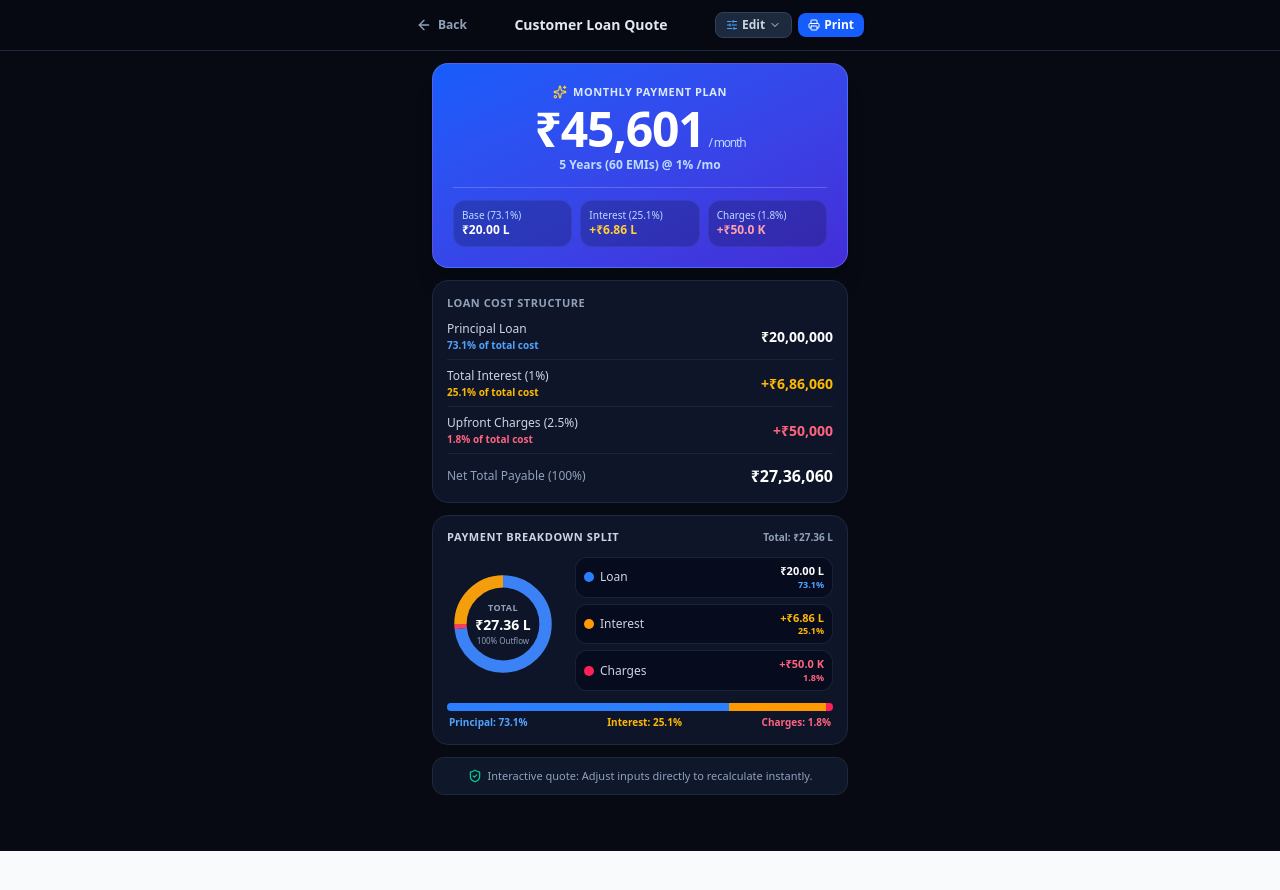
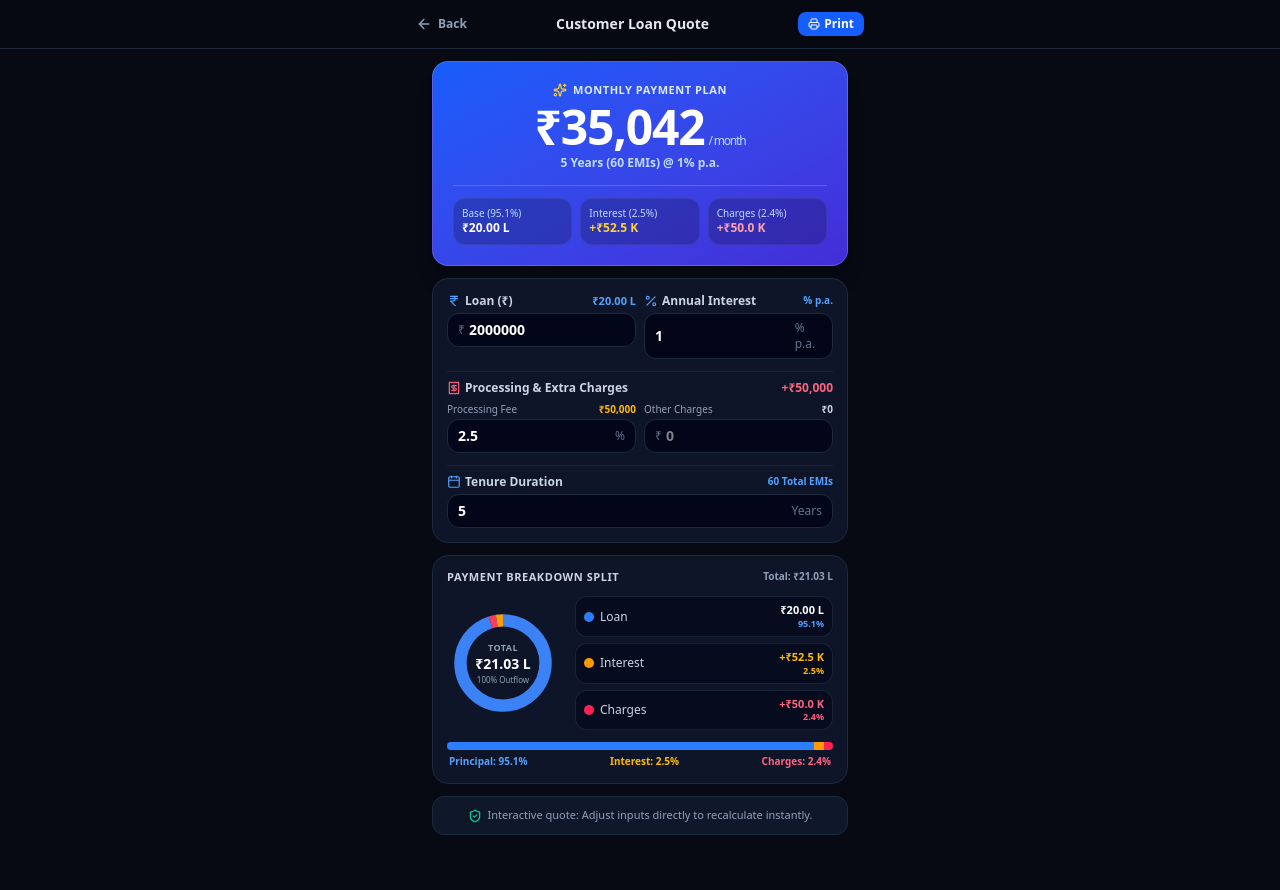
Before and after one commit to elahi154/salescalc, a Next.js app: page /customer-view in a window 1280 px wide. Before the commit the page ends 851 px from the top, so only its background shows below. Built offline with nearby package versions, Linux system fonts and the light colour scheme.

Commit message:
refactor: simplify customer view page by removing unused controls and optimizing input handling

```diff
--- a/src/app/customer-view/page.tsx
+++ b/src/app/customer-view/page.tsx
@@ -10,9 +10,6 @@ import {
   Sparkles,
   ShieldCheck,
   Receipt,
-  SlidersHorizontal,
-  ChevronDown,
-  ChevronUp,
   IndianRupee,
   Percent,
   Calendar,
@@ -20,14 +17,13 @@ import {
 
 export default function CustomerViewPage() {
   const { inputs, updateInput } = useLoanCalculator();
-  const [showControls, setShowControls] = useState<boolean>(false);
   const [activeSlice, setActiveSlice] = useState<'all' | 'loan' | 'charges' | 'interest'>('all');
 
   // Direct editable charges state for Customer View
   const [processingFeePercent, setProcessingFeePercent] = useState<number>(2.5);
   const [otherCharges, setOtherCharges] = useState<number>(0);
 
-  const { loanAmount, interestRate, rateType, tenureValue, tenureType } = inputs;
+  const { loanAmount, interestRate, tenureValue, tenureType } = inputs;
 
   // Real-time Capitalized Math controlled right from this page
   const processingFeeAmount = Math.round(((loanAmount || 0) * (processingFeePercent || 0)) / 100);
@@ -35,7 +31,8 @@ export default function CustomerViewPage() {
   const financedPrincipal = (loanAmount || 0) + totalUpfrontCharges;
 
   const totalMonths = tenureType === 'years' ? (tenureValue || 1) * 12 : (tenureValue || 1);
-  const annualRatePercent = rateType === 'monthly' ? (interestRate || 0) * 12 : (interestRate || 0);
+  // Pure annual rate calculation
+  const annualRatePercent = interestRate || 0;
   const monthlyRateDecimal = annualRatePercent / 12 / 100;
 
   // Exact live EMI & interest calculation
@@ -87,17 +84,6 @@ export default function CustomerViewPage() {
             Customer Loan Quote
           </span>
 
-          <div className="flex items-center gap-1.5">
-            <button
-              type="button"
-              onClick={() => setShowControls(!showControls)}
-              className="px-2.5 py-1 rounded-lg bg-slate-800 hover:bg-slate-700 text-xs font-bold text-slate-300 flex items-center gap-1 border border-slate-700 transition-colors"
-            >
-              <SlidersHorizontal className="w-3 h-3 text-blue-400" />
-              <span>{showControls ? 'Close' : 'Edit'}</span>
-              {showControls ? <ChevronUp className="w-3 h-3" /> : <ChevronDown className="w-3 h-3" />}
-            </button>
-
           <button
             type="button"
             onClick={() => window.print()}
@@ -107,29 +93,56 @@ export default function CustomerViewPage() {
             <span>Print</span>
           </button>
         </div>
-        </div>
       </header>
 
       {/* 2. MAIN CONTAINER */}
       <main className="max-w-md mx-auto px-4 pt-3 space-y-3">
 
-        {/* COLLAPSIBLE LIVE CONTROLS (DIRECTLY CONTROLS CHARGES & RATES) */}
-        {showControls && (
-          <div className="bg-slate-900/90 border border-slate-800 rounded-2xl p-3.5 space-y-3 animate-in fade-in duration-200">
-            <div className="flex items-center justify-between">
-              <span className="text-[11px] font-bold text-slate-400 uppercase tracking-wider block">
-                Adjust Quote & Charges Directly
-              </span>
-              <span className="text-[10px] text-blue-400 font-bold">Live Updates</span>
+        {/* HERO RESULT CARD */}
+        <div className="rounded-2xl bg-gradient-to-br from-blue-600 to-indigo-700 p-5 text-center shadow-xl border border-white/15">
+          <div className="flex items-center justify-center gap-1.5 text-blue-100 text-[11px] font-bold uppercase tracking-wider mb-1">
+            <Sparkles className="w-3.5 h-3.5 text-amber-300" />
+            <span>Monthly Payment Plan</span>
           </div>
 
-            {/* Row 1: Loan Principal & Interest Rate */}
+          <div className="text-4xl sm:text-5xl font-black text-white tracking-tight my-1">
+            {formatINR(emi)}
+            <span className="text-xs font-normal text-blue-200 ml-1">/ month</span>
+          </div>
+
+          <p className="text-xs font-semibold text-blue-200 mt-1">
+            {tenureType === 'years' ? `${tenureValue} Years` : `${tenureValue} Months`} ({totalMonths} EMIs) @ {annualRatePercent}% p.a.
+          </p>
+
+          <div className="grid grid-cols-3 gap-2 mt-3.5 pt-3 border-t border-white/20 text-left text-xs">
+            <div className="bg-black/20 rounded-xl p-2 border border-white/5">
+              <span className="text-[10px] text-blue-200 block truncate">Base ({loanShare}%)</span>
+              <span className="font-bold text-white text-xs block truncate">{formatINRCompact(loanAmount)}</span>
+            </div>
+            <div className="bg-black/20 rounded-xl p-2 border border-white/5">
+              <span className="text-[10px] text-blue-200 block truncate">Interest ({interestShare}%)</span>
+              <span className="font-bold text-amber-300 text-xs block truncate">+{formatINRCompact(totalInterest)}</span>
+            </div>
+            <div className="bg-black/20 rounded-xl p-2 border border-white/5">
+              <span className="text-[10px] text-blue-200 block truncate">Charges ({chargesShare}%)</span>
+              <span className="font-bold text-rose-300 text-xs block truncate">+{formatINRCompact(totalUpfrontCharges)}</span>
+            </div>
+          </div>
+        </div>
+
+        {/* DIRECT INLINE INPUTS */}
+        <div className="bg-slate-900/90 border border-slate-800 rounded-2xl p-3.5 space-y-3">
+
+          {/* Row 1: Loan Principal & Annual Interest Rate */}
           <div className="grid grid-cols-2 gap-2">
             <div className="space-y-1">
-                <span className="text-[11px] font-semibold text-slate-400 flex items-center gap-1">
-                  <IndianRupee className="w-3 h-3 text-blue-400" />
-                  Loan Amount
+              <div className="flex justify-between items-center text-xs">
+                <span className="text-slate-300 font-semibold flex items-center gap-1">
+                  <IndianRupee className="w-3.5 h-3.5 text-blue-400" />
+                  Loan (₹)
                 </span>
+                <span className="text-blue-400 font-bold text-[11px]">{formatINRCompact(loanAmount || 0)}</span>
+              </div>
               <div className="flex items-center bg-slate-950 px-2.5 py-1.5 rounded-xl border border-slate-800 focus-within:border-blue-500">
                 <span className="text-xs text-slate-500 mr-1">₹</span>
                 <input
@@ -144,12 +157,12 @@ export default function CustomerViewPage() {
             </div>
 
             <div className="space-y-1">
-                <div className="flex justify-between items-center text-[11px] font-semibold text-slate-400">
-                  <span className="flex items-center gap-1">
-                    <Percent className="w-3 h-3 text-blue-400" />
-                    Interest Rate
+              <div className="flex justify-between items-center text-xs">
+                <span className="text-slate-300 font-semibold flex items-center gap-1">
+                  <Percent className="w-3.5 h-3.5 text-blue-400" />
+                  Annual Interest
                 </span>
-                  <span className="text-blue-400 text-[10px]">{rateType === 'annual' ? 'p.a.' : '/mo'}</span>
+                <span className="text-blue-400 text-[10px] font-bold">% p.a.</span>
               </div>
               <div className="flex items-center bg-slate-950 px-2.5 py-1.5 rounded-xl border border-slate-800 focus-within:border-blue-500">
                 <input
@@ -161,16 +174,16 @@ export default function CustomerViewPage() {
                   className="w-full bg-transparent font-bold text-sm text-white outline-none border-none p-0 focus:ring-0 [appearance:textfield] [&::-webkit-outer-spin-button]:appearance-none [&::-webkit-inner-spin-button]:appearance-none"
                   placeholder="14"
                 />
-                  <span className="text-xs text-slate-500 ml-1">%</span>
+                <span className="text-xs text-slate-500 ml-1">% p.a.</span>
               </div>
             </div>
           </div>
 
-            {/* Row 2: Direct Charges Controls (Controlled right here) */}
+          {/* Row 2: Extra Charges Controls */}
           <div className="pt-2 border-t border-slate-800/80 space-y-1.5">
-              <div className="flex justify-between items-center text-[11px] font-semibold text-slate-400">
-                <span className="flex items-center gap-1">
-                  <Receipt className="w-3 h-3 text-rose-400" />
+            <div className="flex justify-between items-center text-xs">
+              <span className="text-slate-300 font-semibold flex items-center gap-1">
+                <Receipt className="w-3.5 h-3.5 text-rose-400" />
                 Processing & Extra Charges
               </span>
               <span className="text-rose-400 font-bold">+{formatINR(totalUpfrontCharges)}</span>
@@ -218,12 +231,12 @@ export default function CustomerViewPage() {
 
           {/* Row 3: Tenure Duration */}
           <div className="space-y-1 pt-2 border-t border-slate-800/80">
-              <div className="flex justify-between items-center text-[11px] font-semibold text-slate-400">
-                <span className="flex items-center gap-1">
-                  <Calendar className="w-3 h-3 text-blue-400" />
+            <div className="flex justify-between items-center text-xs">
+              <span className="text-slate-300 font-semibold flex items-center gap-1">
+                <Calendar className="w-3.5 h-3.5 text-blue-400" />
                 Tenure Duration
               </span>
-                <span className="text-blue-400 text-[10px]">{totalMonths} EMIs</span>
+              <span className="text-blue-400 text-[10px] font-bold">{totalMonths} Total EMIs</span>
             </div>
             <div className="flex items-center bg-slate-950 px-2.5 py-1.5 rounded-xl border border-slate-800 focus-within:border-blue-500">
               <input
@@ -239,80 +252,10 @@ export default function CustomerViewPage() {
               </span>
             </div>
           </div>
-          </div>
-        )}
 
-        {/* 3. HERO RESULT CARD */}
-        <div className="rounded-2xl bg-gradient-to-br from-blue-600 to-indigo-700 p-5 text-center shadow-xl border border-white/15">
-          <div className="flex items-center justify-center gap-1.5 text-blue-100 text-[11px] font-bold uppercase tracking-wider mb-1">
-            <Sparkles className="w-3.5 h-3.5 text-amber-300" />
-            <span>Monthly Payment Plan</span>
         </div>
 
-          <div className="text-4xl sm:text-5xl font-black text-white tracking-tight my-1">
-            {formatINR(emi)}
-            <span className="text-xs font-normal text-blue-200 ml-1">/ month</span>
-          </div>
-
-          <p className="text-xs font-semibold text-blue-200 mt-1">
-            {tenureType === 'years' ? `${tenureValue} Years` : `${tenureValue} Months`} ({totalMonths} EMIs) @ {interestRate}% {rateType === 'annual' ? 'p.a.' : '/mo'}
-          </p>
-
-          <div className="grid grid-cols-3 gap-2 mt-3.5 pt-3 border-t border-white/20 text-left text-xs">
-            <div className="bg-black/20 rounded-xl p-2 border border-white/5">
-              <span className="text-[10px] text-blue-200 block truncate">Base ({loanShare}%)</span>
-              <span className="font-bold text-white text-xs block truncate">{formatINRCompact(loanAmount)}</span>
-            </div>
-            <div className="bg-black/20 rounded-xl p-2 border border-white/5">
-              <span className="text-[10px] text-blue-200 block truncate">Interest ({interestShare}%)</span>
-              <span className="font-bold text-amber-300 text-xs block truncate">+{formatINRCompact(totalInterest)}</span>
-            </div>
-            <div className="bg-black/20 rounded-xl p-2 border border-white/5">
-              <span className="text-[10px] text-blue-200 block truncate">Charges ({chargesShare}%)</span>
-              <span className="font-bold text-rose-300 text-xs block truncate">+{formatINRCompact(totalUpfrontCharges)}</span>
-            </div>
-          </div>
-        </div>
-
-        {/* 4. REPAYMENT TERMS */}
-        <div className="bg-slate-900/90 border border-slate-800 rounded-2xl p-3.5 space-y-2.5">
-          <span className="text-[11px] font-bold text-slate-400 uppercase tracking-wider block">
-            Loan Cost Structure
-          </span>
-
-          <div className="space-y-2 text-xs">
-            <div className="flex items-center justify-between pb-1.5 border-b border-slate-800/80">
-              <div>
-                <span className="text-slate-300 block font-medium">Principal Loan</span>
-                <span className="text-[10px] text-blue-400 font-bold">{loanShare}% of total cost</span>
-              </div>
-              <span className="font-bold text-white text-sm">{formatINR(loanAmount)}</span>
-            </div>
-
-            <div className="flex items-center justify-between pb-1.5 border-b border-slate-800/80">
-              <div>
-                <span className="text-slate-300 block font-medium">Total Interest ({interestRate}%)</span>
-                <span className="text-[10px] text-amber-400 font-bold">{interestShare}% of total cost</span>
-              </div>
-              <span className="font-bold text-amber-400 text-sm">+{formatINR(totalInterest)}</span>
-            </div>
-
-            <div className="flex items-center justify-between pb-1.5 border-b border-slate-800/80">
-              <div>
-                <span className="text-slate-300 block font-medium">Upfront Charges ({processingFeePercent}%)</span>
-                <span className="text-[10px] text-rose-400 font-bold">{chargesShare}% of total cost</span>
-              </div>
-              <span className="font-bold text-rose-400 text-sm">+{formatINR(totalUpfrontCharges)}</span>
-            </div>
-
-            <div className="flex items-center justify-between pt-0.5">
-              <span className="text-slate-400 font-medium">Net Total Payable (100%)</span>
-              <span className="font-black text-white text-base">{formatINR(totalOutflow)}</span>
-            </div>
-          </div>
-        </div>
-
-        {/* 5. CLICKABLE 1:1 DONUT CHART */}
+        {/* CLICKABLE 1:1 DONUT CHART & PERCENTAGE CARDS */}
         <div className="bg-slate-900/90 border border-slate-800 rounded-2xl p-3.5 space-y-3">
           <div className="flex items-center justify-between text-xs font-bold">
             <span className="text-slate-300 uppercase tracking-wider text-[11px]">
@@ -488,7 +431,7 @@ export default function CustomerViewPage() {
           </div>
         </div>
 
-        {/* 6. TRUST FOOTER */}
+        {/* TRUST FOOTER */}
         <div className="p-2.5 rounded-xl bg-slate-900 border border-slate-800 flex items-center justify-center gap-1.5 text-[11px] text-slate-400">
           <ShieldCheck className="w-3.5 h-3.5 text-emerald-400 shrink-0" />
           <span>Interactive quote: Adjust inputs directly to recalculate instantly.</span>
```
Lines whose indentation alone changed are shown as unchanged.
